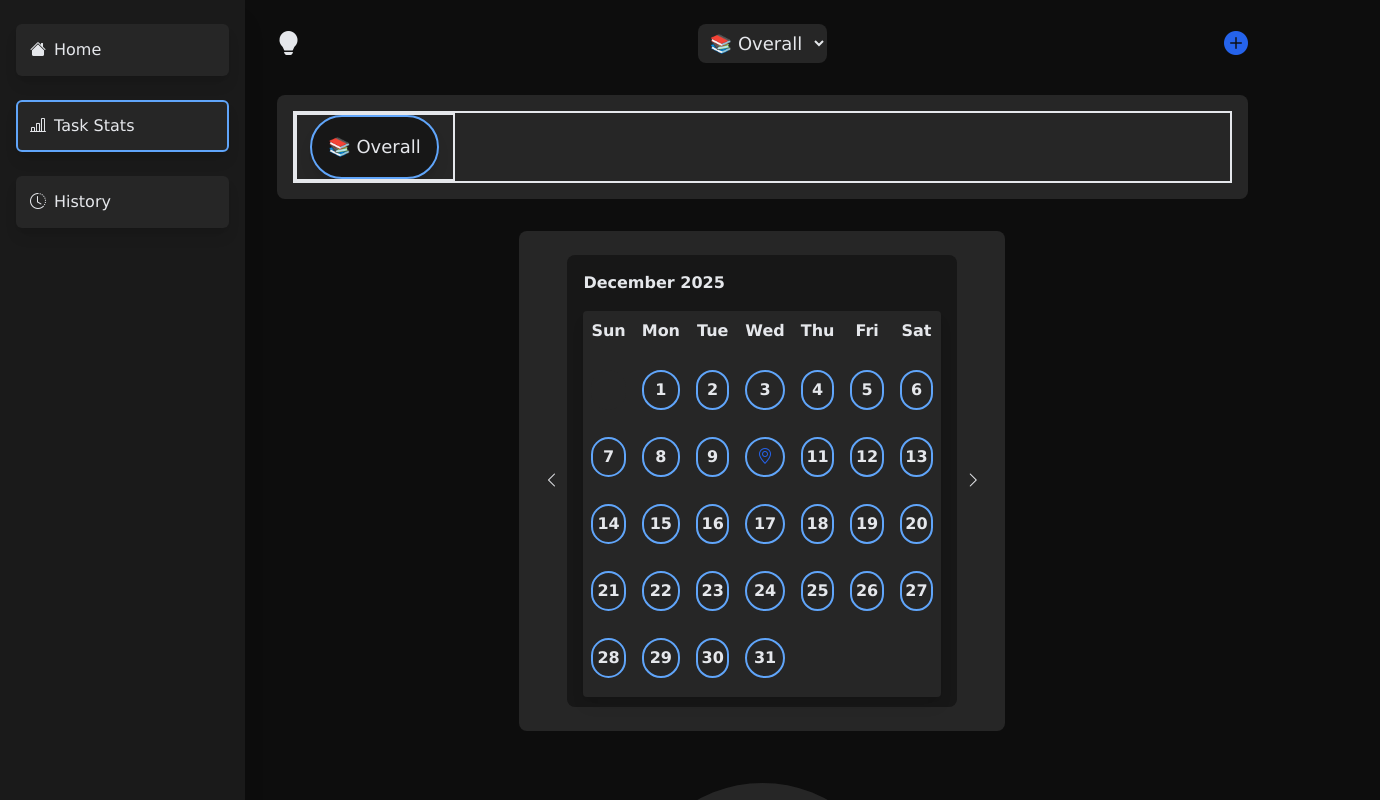
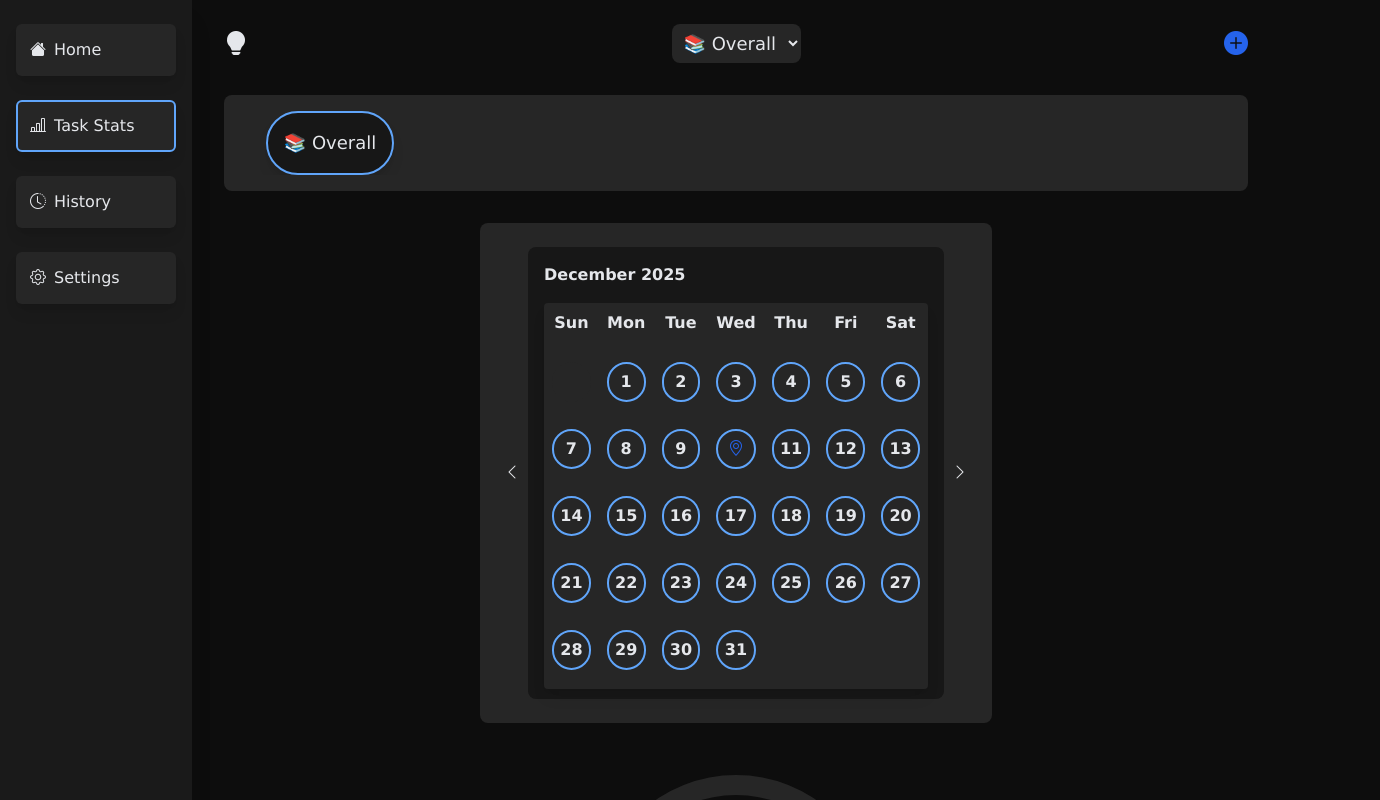
Before and after one commit to theinternetfae/Optima-V.2, a React (Vite) app: page /taskStats in a window 1280 px wide. Shown: the top 800 px of the page, 1380 px wide, since content can reach past the window. Built offline with nearby package versions, Linux system fonts and the light colour scheme.

Commit message:
Clean up scroll bars + setting up settings

```diff
--- a/src/App.jsx
+++ b/src/App.jsx
@@ -5,6 +5,7 @@ import TaskHistory from "./TaskHistory.jsx";
 import TaskStats from "./TaskStats.jsx";
 import { useState, useEffect } from "react";
 import { TaskContext } from "./components/TaskContext.js";
+import Settings from "./Settings.jsx";
 
 function App() {
 
@@ -154,6 +155,13 @@ function App() {
               }
             />
 
+            <Route path="/settings" element={
+              <div className="a-body">
+                <Settings />
+                </div>
+              }
+            />
+
           </Routes>
 
         </div>
--- a/src/Date.jsx
+++ b/src/Date.jsx
@@ -253,7 +253,6 @@ function DateMenu() {
 
             <div className="task-display">
 
-
                 {visibleTasks.length === 0 ? (
                     <p className="no-tasks">{taskFilter === 'all' ? 'No tasks' : taskFilter === 'met' ? 'No tasks completed...' : 'None!'}</p>
                 ) : (
--- /dev/null
+++ b/src/Settings.jsx
@@ -0,0 +1,7 @@
+function Settings() {
+    return (
+        <>FINAL BOSS!</>
+    );
+}
+
+export default Settings;
--- a/src/SideMenu.jsx
+++ b/src/SideMenu.jsx
@@ -23,6 +23,11 @@ function SideMenu() {
                 <p>History</p>
             </Link>
 
+            <Link to="/settings" className={`road ${location.pathname === "/settings" && 'border-bluelight'}`}>
+                <i className="bi bi-gear"></i>
+                <p>Settings</p>
+            </Link>
+
         </nav>
     );
 }
--- a/src/TaskHistory.jsx
+++ b/src/TaskHistory.jsx
@@ -184,6 +184,8 @@ function TaskHistory() {
             </div>
 
             <div className="tasks-per-day">
+                <div className="tasks-pd-cont">
+
                     {
                         tasksPerDay.length === 0 ? (
                             <p className="no-tasks">No tasks...</p>
@@ -197,6 +199,8 @@ function TaskHistory() {
                             />
                         })
                     }
+
+                </div>
             </div>
 
             <div className="chosen-task-info">
@@ -221,7 +225,7 @@ function TaskHistory() {
                             <section className="sec" style={{border: chosenHist && `2px solid ${chosenHist.color}`}}>
                                 <i className="bi-bi bi-check2-circle" style={{color: chosenHist && `${chosenHist.color}`}}></i>
                                 <p className="calculator">{stats.uniqueDone === 0 ? '0' : stats.uniqueDone}</p>
-                                <p className="calculator-label">Tasks done</p>
+                                <p className="calculator-label">Times done</p>
                             </section>
                             <section className="sec" style={{border: chosenHist && `2px solid ${chosenHist.color}`}}>
                                 <i className="bi-info-circle bi-bi" style={{color: chosenHist && `${chosenHist.color}`}}></i>
--- a/src/TaskStats.jsx
+++ b/src/TaskStats.jsx
@@ -36,6 +36,7 @@
         }
 
         const uniqueTasks = useMemo(() => {
+
             const uniqueTasksMap = {};
 
             for (const task of taskList) {
@@ -48,6 +49,7 @@
             uniqueTasks.sort((a, b) => Number(new Date(b.end) > today) - Number(new Date(a.end) > today));
 
             return uniqueTasks;
+
         }, [taskList, today]);
 
         function cutWords(text, limit = 1) {
@@ -436,7 +438,6 @@
 
                 <div className="selected-scroll-cont">
                     <ul className="selected-scroll">
-                        <div className="li-cont-box">
 
                         <div className="li-cont">
                             <li onClick={() => toggleSelected(0)} className={selectedId === 0 ? 'border-bluelight' : ""}>
@@ -453,8 +454,6 @@
                                 </div>
                             ))
                         }
-
-                        </div>
 
                     </ul>
                 </div>
--- a/src/index.css
+++ b/src/index.css
@@ -238,7 +238,7 @@ input[type="number"]::-webkit-outer-spin-button {
     }
 
     .task-display {
-        @apply p-4 rounded-lg h-[clamp(400px,62vh,640px)] no-scrollbar overflow-y-auto mt-6 flex flex-col gap-4 md:snap-y md:snap-mandatory md:scroll-smooth scroll-pt-4 text-sm md:bg-commongrey md:mt-8 md:p-4 md:gap-6 md:text-base md:w-full md:h-[475px] md:overflow-y-auto;
+        @apply p-4 rounded-lg no-scrollbar overflow-y-auto scroll-py-4 mt-6 flex flex-col gap-4 md:snap-y md:snap-mandatory md:scroll-smooth scroll-pt-4 text-sm md:bg-commongrey md:mt-8 md:p-4 md:gap-6 md:text-base md:w-full md:h-[475px] md:overflow-y-auto;
 
         & .no-tasks {
             @apply text-center;
@@ -340,20 +340,17 @@ input[type="number"]::-webkit-outer-spin-button {
         & .selected-scroll-cont {
             @apply bg-commongrey rounded-lg p-4 w-full sticky top-2 z-99;
 
-            & ul {
-                @apply flex gap-2;
+            & .selected-scroll {
+                @apply flex gap-5 overflow-hidden w-[1120px] overflow-x-auto ml-5 no-scrollbar snap-x snap-mandatory;
 
-                & .li-cont-box {
-                    @apply border border-2 flex w-full overflow-hidden;
+                .li-cont {
+                    @apply flex shrink-0 justify-center items-center w-[140px] snap-start;
 
-                    .li-cont {
-                        @apply border border-2 overflow-hidden flex justify-center items-center w-40;
-
-                        li {
-                            @apply border border-2 border-transparent bg-dullblack p-4 rounded-full cursor-pointer shadow-lg text-lg;
-                        }
+                    li {
+                        @apply border border-2 border-transparent bg-dullblack p-4 rounded-full cursor-pointer shadow-lg text-lg;
                     }
                 }
+
             }
         }
 
@@ -516,8 +513,11 @@ input[type="number"]::-webkit-outer-spin-button {
         }
 
         & .tasks-per-day {
-            @apply h-[280px] rounded-lg shadow-lg flex flex-col bg-commongrey no-scrollbar overflow-y-auto;
+            @apply h-[280px] rounded-lg shadow-lg flex justify-center bg-commongrey;
 
+            .tasks-pd-cont {
+                @apply w-full overflow-y-auto no-scrollbar snap-y snap-mandatory scroll-py-4 flex flex-col;
+            }
             .no-tasks {
                 @apply text-center mt-4;
             }
```
Lines whose indentation alone changed are shown as unchanged.
